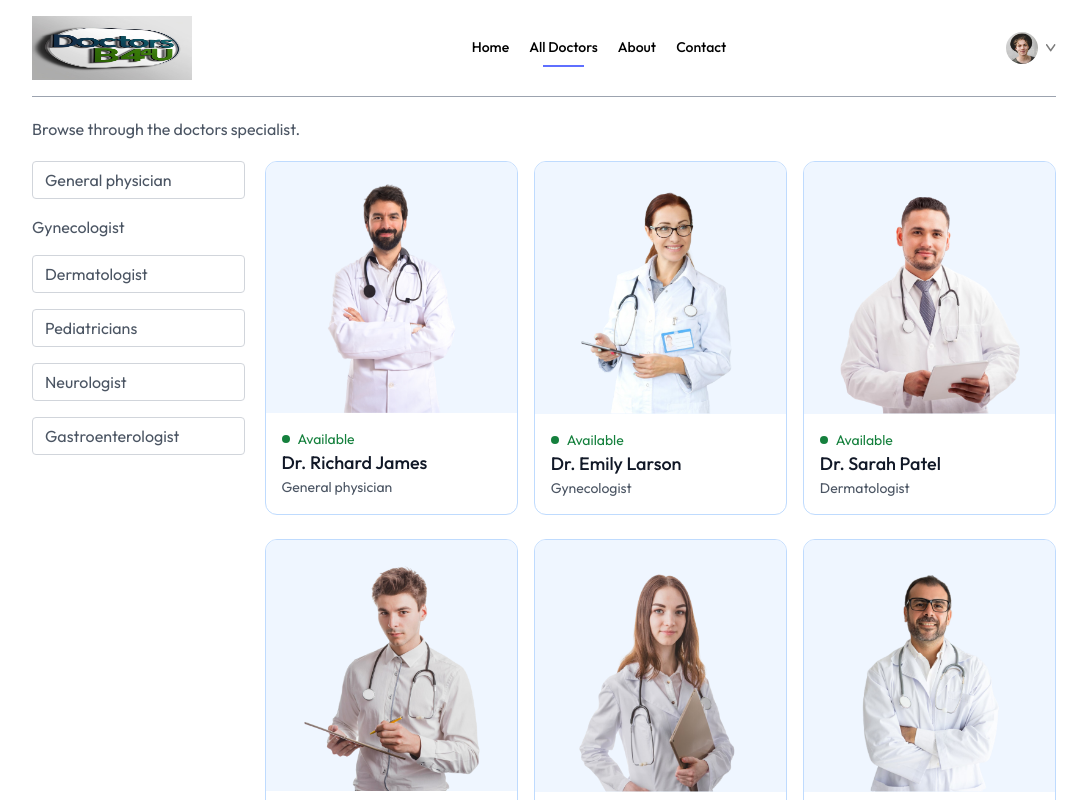
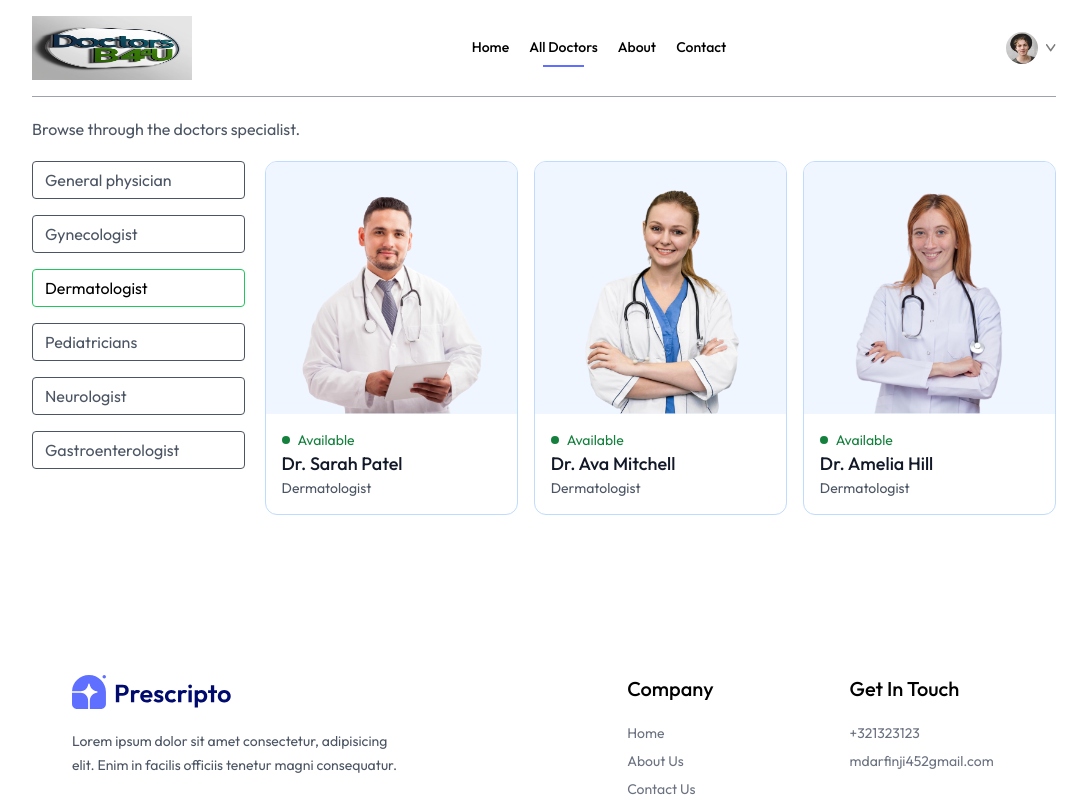
Before and after one commit to MgMorshed123/Doctor-4-U-Client, a React (Vite) app: page /doctors/Dermatologist in a window 1280 px wide. Shown: the top 800 px of the page, without its empty margins (96-1183 px from the left). Built offline with nearby package versions, Linux system fonts and the light colour scheme.

Commit message:
active speciality working properly

```diff
--- a/src/pages/Doctors.jsx
+++ b/src/pages/Doctors.jsx
@@ -5,7 +5,7 @@ import { useContext } from "react";
 import { use } from "react";
 
 const Doctors = () => {
-  const { speciality } = useParams;
+  const { speciality } = useParams();
   console.log(speciality);
 
   const { doctors } = useContext(AppContext);
@@ -36,15 +36,24 @@ const Doctors = () => {
                 ? navigate("/doctors")
                 : navigate(`/doctors/General physician`)
             }
-            className={`w-[94vw] sm:w-auto pl-3 py-1.5 pr-16 border border-gray-300 rounded transition-all cursor-pointer`}
+            className={`w-[94vw] sm:w-auto pl-3 py-1.5 pr-16 border border-gray-600 rounded transition-all cursor-pointer ${
+              speciality === "General physician"
+                ? "bg-indigo-200 border border-green-500 text-black"
+                : ""
+            }`}
           >
             General physician
           </p>
           <p
+            className={`w-[94vw] sm:w-auto pl-3 py-1.5 pr-16 border border-gray-600 rounded transition-all cursor-pointer${
+              speciality === "Gynecologist"
+                ? "bg-indigo-200 border border-green-500 text-black"
+                : ""
+            }`}
             onClick={() =>
-              speciality === " Gynecologist"
+              speciality === "Gynecologist"
                 ? navigate("/doctors")
-                : navigate(`/doctors/ Gynecologist`)
+                : navigate(`/doctors/Gynecologist`)
             }
           >
             Gynecologist
@@ -53,9 +62,13 @@ const Doctors = () => {
             onClick={() =>
               speciality === "Dermatologist"
                 ? navigate("/doctors")
-                : navigate(`/doctors/  Dermatologist`)
+                : navigate(`/doctors/Dermatologist`)
             }
-            className={`w-[94vw] sm:w-auto pl-3 py-1.5 pr-16 border border-gray-300 rounded transition-all cursor-pointer`}
+            className={`w-[94vw] sm:w-auto pl-3 py-1.5 pr-16 border border-gray-600 rounded transition-all cursor-pointer${
+              speciality === "Dermatologist"
+                ? "bg-indigo-200 border border-green-500 text-black"
+                : ""
+            }`}
           >
             Dermatologist
           </p>
@@ -63,9 +76,13 @@ const Doctors = () => {
             onClick={() =>
               speciality === "Pediatricians"
                 ? navigate("/doctors")
-                : navigate(`/doctors/ Pediatricians`)
+                : navigate(`/doctors/Pediatricians`)
             }
-            className={`w-[94vw] sm:w-auto pl-3 py-1.5 pr-16 border border-gray-300 rounded transition-all cursor-pointer`}
+            className={`w-[94vw] sm:w-auto pl-3 py-1.5 pr-16 border border-gray-600 rounded transition-all cursor-pointer${
+              speciality === "Pediatricians"
+                ? "bg-indigo-200 border border-green-500 text-black"
+                : ""
+            }`}
           >
             Pediatricians
           </p>
@@ -73,19 +90,27 @@ const Doctors = () => {
             onClick={() =>
               speciality === "Neurologist"
                 ? navigate("/doctors")
-                : navigate(`/doctors/ Neurologist`)
+                : navigate(`/doctors/Neurologist`)
             }
-            className={`w-[94vw] sm:w-auto pl-3 py-1.5 pr-16 border border-gray-300 rounded transition-all cursor-pointer`}
+            className={`w-[94vw] sm:w-auto pl-3 py-1.5 pr-16 border border-gray-600 rounded transition-all cursor-pointer${
+              speciality === "Neurologist"
+                ? "bg-indigo-200 border border-green-500 text-black"
+                : ""
+            }`}
           >
             Neurologist
           </p>
           <p
             onClick={() =>
-              speciality === " Gastroenterologist"
+              speciality === "Gastroenterologist"
                 ? navigate("/doctors")
-                : navigate(`/doctors/ Gastroenterologist`)
+                : navigate(`/doctors/Gastroenterologist`)
             }
-            className={`w-[94vw] sm:w-auto pl-3 py-1.5 pr-16 border border-gray-300 rounded transition-all cursor-pointer`}
+            className={`w-[94vw] sm:w-auto pl-3 py-1.5 pr-16 border border-gray-600 rounded transition-all cursor-pointer${
+              speciality === "Gastroenterologist"
+                ? "bg-indigo-200 border border-green-500 text-black"
+                : ""
+            }`}
           >
             Gastroenterologist
           </p>
```
